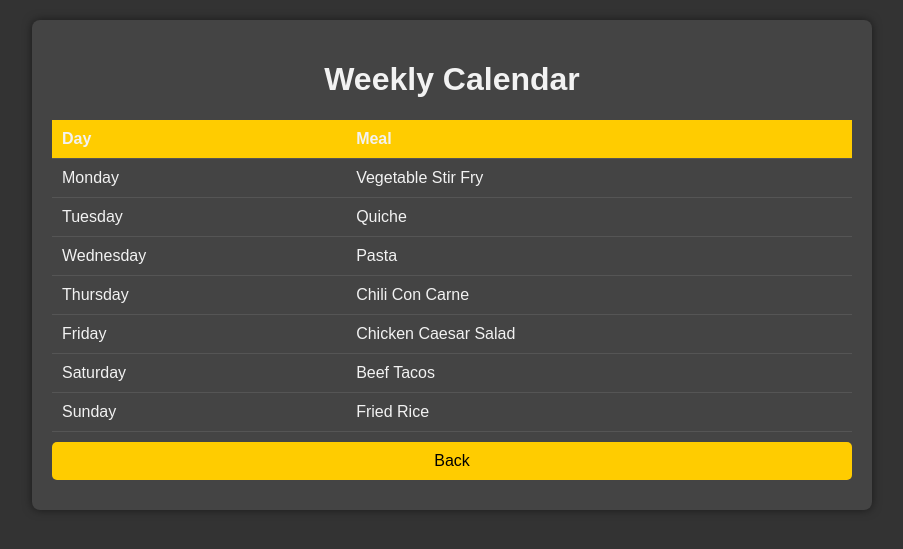
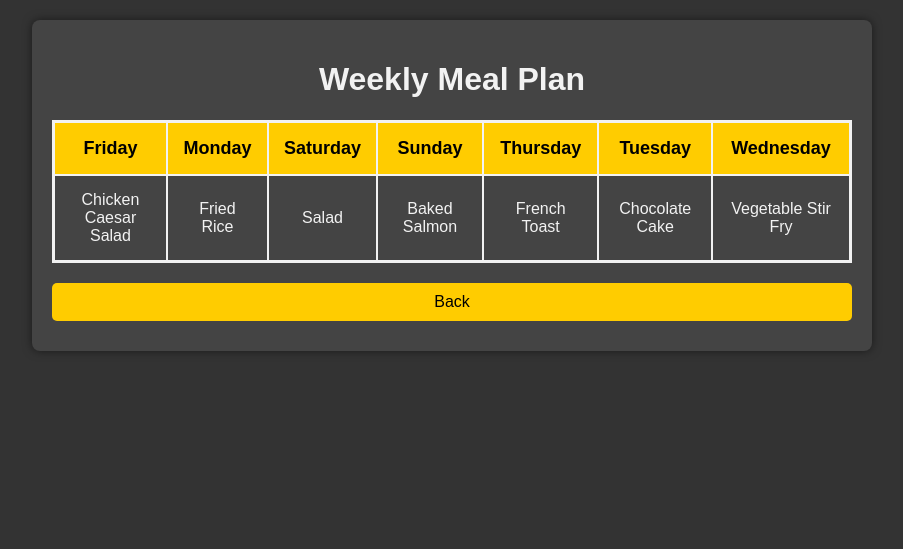
Before and after one commit to JanW07/FoodPlannerSite, a Flask app: page /calendar in a window 1280 px wide. Shown: the top 549 px of the page, without its empty margins (188-1091 px from the left). Run offline with Flask 3, Linux system fonts and the light colour scheme.

Commit message:
better calendar view

```diff
--- a/app.py
+++ b/app.py
@@ -35,16 +35,21 @@ def write_shopping_list_to_file(shopping_list):
     os.makedirs(os.path.dirname(output_path), exist_ok=True)
 
     with open(output_path, 'w') as f:
-        json.dump(shopping_list, f)
+        json.dump(shopping_list, f, indent=4)
 
 # Write meals plan to a JSON file
 def write_meals_to_file(assigned_recipes):
     output_path = 'output/meals_plan.json'
     os.makedirs(os.path.dirname(output_path), exist_ok=True)
 
-    meals_plan = [recipe['name'] for recipe in assigned_recipes]
+    meals_plan = {}
+    days_of_week = ['Monday', 'Tuesday', 'Wednesday', 'Thursday', 'Friday', 'Saturday', 'Sunday']
+
+    for i, recipe in enumerate(assigned_recipes):
+        meals_plan[days_of_week[i]] = recipe['name']
+
     with open(output_path, 'w') as f:
-        json.dump(meals_plan, f)
+        json.dump(meals_plan, f, indent=4)
 
 @app.route('/')
 def index():
@@ -90,7 +95,7 @@ def get_shopping_list():
     except FileNotFoundError:
         return jsonify({'error': 'Shopping list not found.'}), 404
 
-# New route to read and serve meals plan from JSON
+# New route to serve meals plan from JSON
 @app.route('/meals-plan', methods=['GET'])
 def get_meals_plan():
     try:
@@ -100,6 +105,5 @@ def get_meals_plan():
     except FileNotFoundError:
         return jsonify({'error': 'Meals plan not found.'}), 404
 
-
 if __name__ == '__main__':
     app.run(debug=True)
--- a/output/meals_plan.json
+++ b/output/meals_plan.json
@@ -1 +1,9 @@
-["Vegetable Stir Fry", "Quiche", "Pasta", "Chili Con Carne", "Chicken Caesar Salad", "Beef Tacos", "Fried Rice"]
+{
+    "Monday": "Fried Rice",
+    "Tuesday": "Chocolate Cake",
+    "Wednesday": "Vegetable Stir Fry",
+    "Thursday": "French Toast",
+    "Friday": "Chicken Caesar Salad",
+    "Saturday": "Salad",
+    "Sunday": "Baked Salmon"
+}
--- /dev/null
+++ b/static/css/buttons.css
@@ -0,0 +1,17 @@
+button {
+    display: block;
+    width: 100%;
+    padding: 10px;
+    margin: 10px 0;
+    border: none;
+    border-radius: 5px;
+    background-color: #FFCC00; /* Dark Yellow */
+    color: black;
+    font-size: 16px;
+    cursor: pointer;
+    transition: background-color 0.3s;
+}
+
+button:hover {
+    background-color: #FFB300; /* Lighter Yellow */
+}
--- /dev/null
+++ b/static/css/calendar.css
@@ -0,0 +1,63 @@
+/* Container */
+.container {
+    max-width: 800px;
+    margin: auto;
+    background-color: #444;
+    padding: 20px;
+    border-radius: 8px;
+    box-shadow: 0 0 10px rgba(0, 0, 0, 0.5);
+}
+
+/* Calendar Table Styling */
+.calendar-table {
+    width: 100%;
+    border-collapse: separate;
+    border-spacing: 0;
+    border: 2px solid #f2f2f2; /* Add outer border */
+}
+
+.calendar-table th, .calendar-table td {
+    padding: 15px;
+    text-align: center;
+    border: 1px solid #f2f2f2; /* Clear separation between cells */
+    background-color: #333; /* Background color of table cells */
+    color: #FFCC00; /* Text color */
+}
+
+.calendar-table th {
+    background-color: #FFCC00;
+    color: black;
+    font-size: 18px;
+}
+
+.calendar-table td {
+    background-color: #444;
+    color: #f2f2f2;
+    font-size: 16px;
+}
+
+.calendar-table tr {
+    transition: background-color 0.3s;
+}
+
+.calendar-table tr:hover {
+    background-color: #555;
+    color: white;
+}
+
+/* Button Styling */
+button {
+    margin-top: 20px;
+    width: 100%;
+    padding: 10px;
+    background-color: #FFCC00;
+    color: black;
+    border: none;
+    border-radius: 5px;
+    cursor: pointer;
+    font-size: 16px;
+}
+
+button:hover {
+    background-color: #FFB300;
+}
--- /dev/null
+++ b/static/css/global.css
@@ -0,0 +1,20 @@
+body {
+    font-family: Arial, sans-serif;
+    background-color: #333;
+    color: #f2f2f2;
+    margin: 0;
+    padding: 20px;
+}
+
+.container {
+    max-width: 800px;
+    margin: auto;
+    background-color: #444;
+    padding: 20px;
+    border-radius: 8px;
+    box-shadow: 0 0 10px rgba(0, 0, 0, 0.5);
+}
+
+h1 {
+    text-align: center;
+}
--- a/static/css/styles.css
+++ /dev/null
@@ -1,80 +0,0 @@
-body {
-    font-family: Arial, sans-serif;
-    background-color: #333;
-    color: #f2f2f2;
-    margin: 0;
-    padding: 20px;
-}
-
-.container {
-    max-width: 800px;
-    margin: auto;
-    background-color: #444;
-    padding: 20px;
-    border-radius: 8px;
-    box-shadow: 0 0 10px rgba(0, 0, 0, 0.5);
-}
-
-h1 {
-    text-align: center;
-}
-
-button {
-    display: block;
-    width: 100%;
-    padding: 10px;
-    margin: 10px 0;
-    border: none;
-    border-radius: 5px;
-    background-color: #FFCC00; /* Dark Yellow */
-    color: black;
-    font-size: 16px;
-    cursor: pointer;
-    transition: background-color 0.3s;
-}
-
-button:hover {
-    background-color: #FFB300; /* Lighter Yellow */
-}
-
-.shopping-list {
-    margin-top: 20px;
-    width: 100%;
-    border-collapse: collapse;
-}
-
-.shopping-list th, .shopping-list td {
-    padding: 10px;
-    text-align: left;
-    border-bottom: 1px solid #555;
-}
-
-.shopping-list th {
-    background-color: #FFCC00;
-}
-
-.shopping-list tr:hover {
-    background-color: #555;
-    color: white;
-}
-
-.calendar {
-    margin-top: 20px;
-    width: 100%;
-    border-collapse: collapse;
-}
-
-.calendar th, .calendar td {
-    padding: 10px;
-    text-align: left;
-    border-bottom: 1px solid #555;
-}
-
-.calendar th {
-    background-color: #FFCC00;
-}
-
-.calendar tr:hover {
-    background-color: #555;
-    color: white;
-}
--- a/templates/calendar.html
+++ b/templates/calendar.html
@@ -3,21 +3,25 @@
 <head>
     <meta charset="UTF-8">
     <meta name="viewport" content="width=device-width, initial-scale=1.0">
-    <link rel="stylesheet" href="{{ url_for('static', filename='css/styles.css') }}">
-    <title>Calendar</title>
+    <link rel="stylesheet" href="{{ url_for('static', filename='css/global.css') }}">
+    <link rel="stylesheet" href="{{ url_for('static', filename='css/buttons.css') }}">
+    <link rel="stylesheet" href="{{ url_for('static', filename='css/calendar.css') }}">
+
+    <title>Weekly Calendar</title>
 </head>
 <body>
     <div class="container">
-        <h1>Weekly Calendar</h1>
-        <table class="calendar">
+        <h1>Weekly Meal Plan</h1>
+        <table class="calendar-table">
             <thead>
-                <tr>
-                    <th>Day</th>
-                    <th>Meal</th>
+                <tr id="days-row">
+                    <!-- Days of the week will be inserted here dynamically -->
                 </tr>
             </thead>
-            <tbody id="meals-plan-body">
-                <!-- Meals plan will be inserted here -->
+            <tbody>
+                <tr id="meals-row">
+                    <!-- Meals will be inserted here dynamically -->
+                </tr>
             </tbody>
         </table>
         <button onclick="window.history.back()">Back</button>
@@ -30,14 +34,25 @@
                 const data = await response.json();
 
                 if (response.ok) {
-                    const daysOfWeek = ['Monday', 'Tuesday', 'Wednesday', 'Thursday', 'Friday', 'Saturday', 'Sunday'];
-                    const tbody = document.getElementById('meals-plan-body');
-                    tbody.innerHTML = ''; // Clear existing rows
+                    const daysRow = document.getElementById('days-row');
+                    const mealsRow = document.getElementById('meals-row');
 
-                    data.meals_plan.forEach((meal, index) => {
-                        const tr = document.createElement('tr');
-                        tr.innerHTML = `<td>${daysOfWeek[index]}</td><td>${meal}</td>`;
-                        tbody.appendChild(tr);
+                    daysRow.innerHTML = ''; // Clear any existing columns
+                    mealsRow.innerHTML = ''; // Clear any existing columns
+
+                    // Populate days and meals
+                    Object.keys(data.meals_plan).forEach(day => {
+                        const meal = data.meals_plan[day];
+
+                        // Add day to the header
+                        const dayTh = document.createElement('th');
+                        dayTh.textContent = day;
+                        daysRow.appendChild(dayTh);
+
+                        // Add meal to the meals row
+                        const mealTd = document.createElement('td');
+                        mealTd.textContent = meal;
+                        mealsRow.appendChild(mealTd);
                     });
                 } else {
                     console.error('Error:', data.error);
@@ -48,7 +63,6 @@
         }
 
         window.onload = fetchMealsPlan;
-
     </script>
 </body>
 </html>
--- a/templates/index.html
+++ b/templates/index.html
@@ -3,8 +3,9 @@
 <head>
     <meta charset="UTF-8">
     <meta name="viewport" content="width=device-width, initial-scale=1.0">
-    <link rel="stylesheet" href="{{ url_for('static', filename='css/styles.css') }}">
-    <title>Food Generator - Menu</title>
+    <link rel="stylesheet" href="{{ url_for('static', filename='css/global.css') }}">
+    <link rel="stylesheet" href="{{ url_for('static', filename='css/buttons.css') }}">
+        <title>Food Generator - Menu</title>
 </head>
 <body>
     <div class="container">
--- a/templates/list.html
+++ b/templates/list.html
@@ -3,7 +3,9 @@
 <head>
     <meta charset="UTF-8">
     <meta name="viewport" content="width=device-width, initial-scale=1.0">
-    <link rel="stylesheet" href="{{ url_for('static', filename='css/styles.css') }}">
+    <link rel="stylesheet" href="{{ url_for('static', filename='css/global.css') }}">
+    <link rel="stylesheet" href="{{ url_for('static', filename='css/buttons.css') }}">
+    <link rel="stylesheet" href="{{ url_for('static', filename='css/shopping-list.css') }}">
     <title>Shopping List</title>
 </head>
 <body>
--- a/templates/options.html
+++ b/templates/options.html
@@ -3,8 +3,9 @@
 <head>
     <meta charset="UTF-8">
     <meta name="viewport" content="width=device-width, initial-scale=1.0">
-    <link rel="stylesheet" href="{{ url_for('static', filename='css/styles.css') }}">
-    <title>Options</title>
+    <link rel="stylesheet" href="{{ url_for('static', filename='css/global.css') }}">
+    <link rel="stylesheet" href="{{ url_for('static', filename='css/buttons.css') }}">
+        <title>Options</title>
 </head>
 <body>
     <div class="container">
```
Also changed, not shown: output/shopping_list.json (+102 -1 lines), static/css/shopping-list.css (added, +20 -0 lines).
